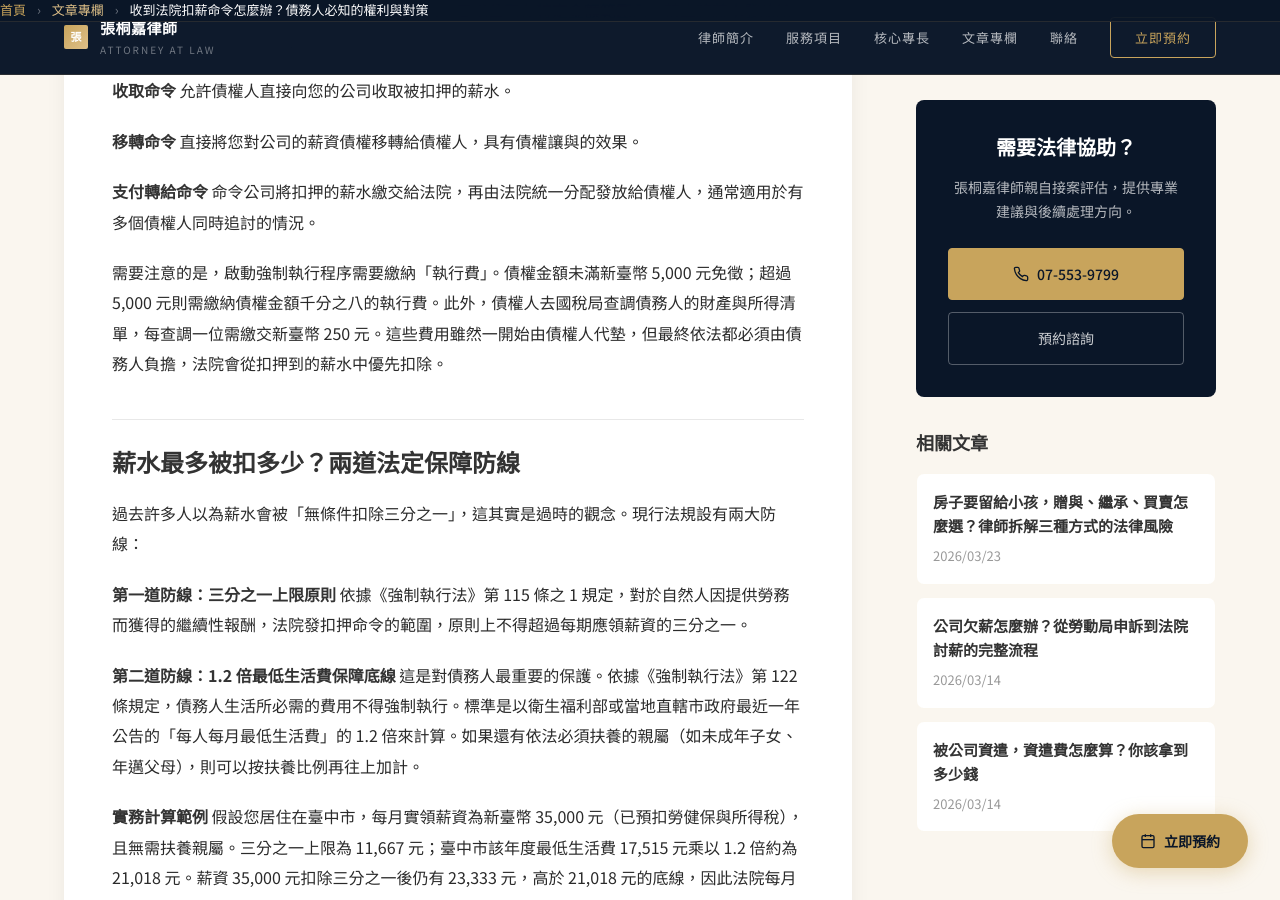
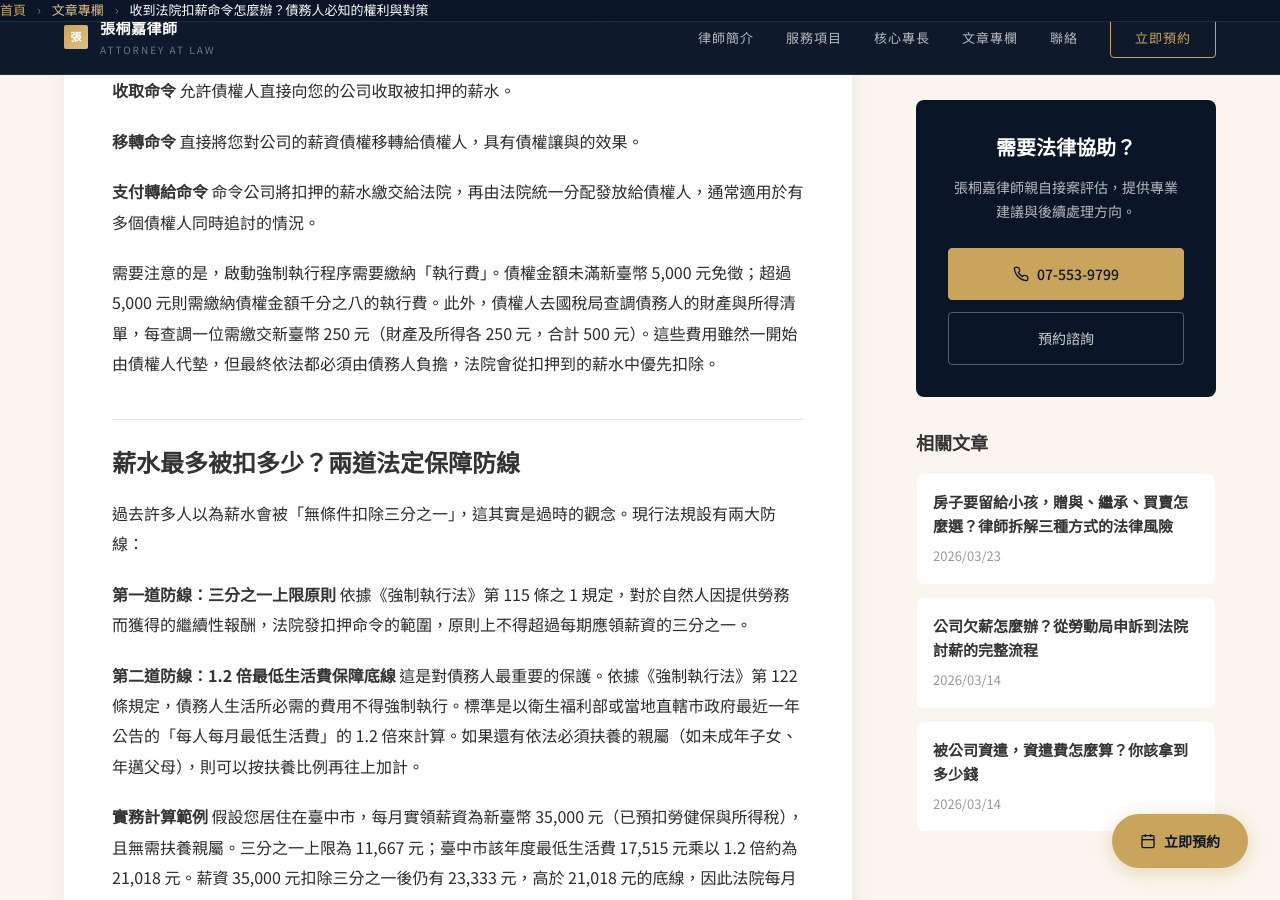
Before and after one commit to let0448/tclaw.tw, a Jekyll site: the page built from _posts/2026-03-14-wage-garnishment-legal-guide.md, in a window 1280 px wide and 900 px high, scrolled down 771 px. Built offline with Jekyll 4.4.1, drawn with Linux system fonts in a browser that asks for light colours; some of the changed text lies outside the part shown.

Commit message:
Update 2026-03-14-wage-garnishment-legal-guide.md

```diff
--- a/_posts/2026-03-14-wage-garnishment-legal-guide.md
+++ b/_posts/2026-03-14-wage-garnishment-legal-guide.md
@@ -17,7 +17,7 @@ category: 強制執行
 
 **支付轉給命令** 命令公司將扣押的薪水繳交給法院，再由法院統一分配發放給債權人，通常適用於有多個債權人同時追討的情況。
 
-需要注意的是，啟動強制執行程序需要繳納「執行費」。債權金額未滿新臺幣 5,000 元免徵；超過 5,000 元則需繳納債權金額千分之八的執行費。此外，債權人去國稅局查調債務人的財產與所得清單，每查調一位需繳交新臺幣 250 元。這些費用雖然一開始由債權人代墊，但最終依法都必須由債務人負擔，法院會從扣押到的薪水中優先扣除。
+需要注意的是，啟動強制執行程序需要繳納「執行費」。債權金額未滿新臺幣 5,000 元免徵；超過 5,000 元則需繳納債權金額千分之八的執行費。此外，債權人去國稅局查調債務人的財產與所得清單，每查調一位需繳交新臺幣 250 元（財產及所得各 250 元，合計 500 元）。這些費用雖然一開始由債權人代墊，但最終依法都必須由債務人負擔，法院會從扣押到的薪水中優先扣除。
 
 ## 薪水最多被扣多少？兩道法定保障防線
 
@@ -43,7 +43,7 @@ category: 強制執行
 
 法律救濟雖然能保障最低生活，但若債務確實存在，治本之道仍是積極面對。許多債務人會直接與債權人（尤其是銀行）聯繫，表達還款誠意並協商「分期還款計畫」。一旦雙方達成和解，債權人可以主動向法院聲請「撤回強制執行」，公司就不會再收到扣薪命令。
 
-最後提醒，即便目前名下毫無財產、處於待業狀態，債務也不會因此一筆勾銷。執行無效果時，法院會發給債權人一張「債權憑證」（換發規費 1,000 元）。這張憑證能中斷時效，只要債權人在法定期限內（如本票 3 年、一般借貸 15 年）定期換發，隨時可以花 250 元去國稅局查探您是否有了新工作或新財產，並重啟強制執行。
+最後提醒，即便目前名下毫無財產、處於待業狀態，債務也不會因此一筆勾銷。執行無效果時，法院會發給債權人一張「債權憑證」（換發規費 1,000 元）。這張憑證能中斷時效，只要債權人在法定期限內（如本票 3 年、一般借貸 15 年）定期換發，隨時可以花 500 元去國稅局查探您是否有了新工作或新財產，並重啟強制執行。
 
 ---
 
```
